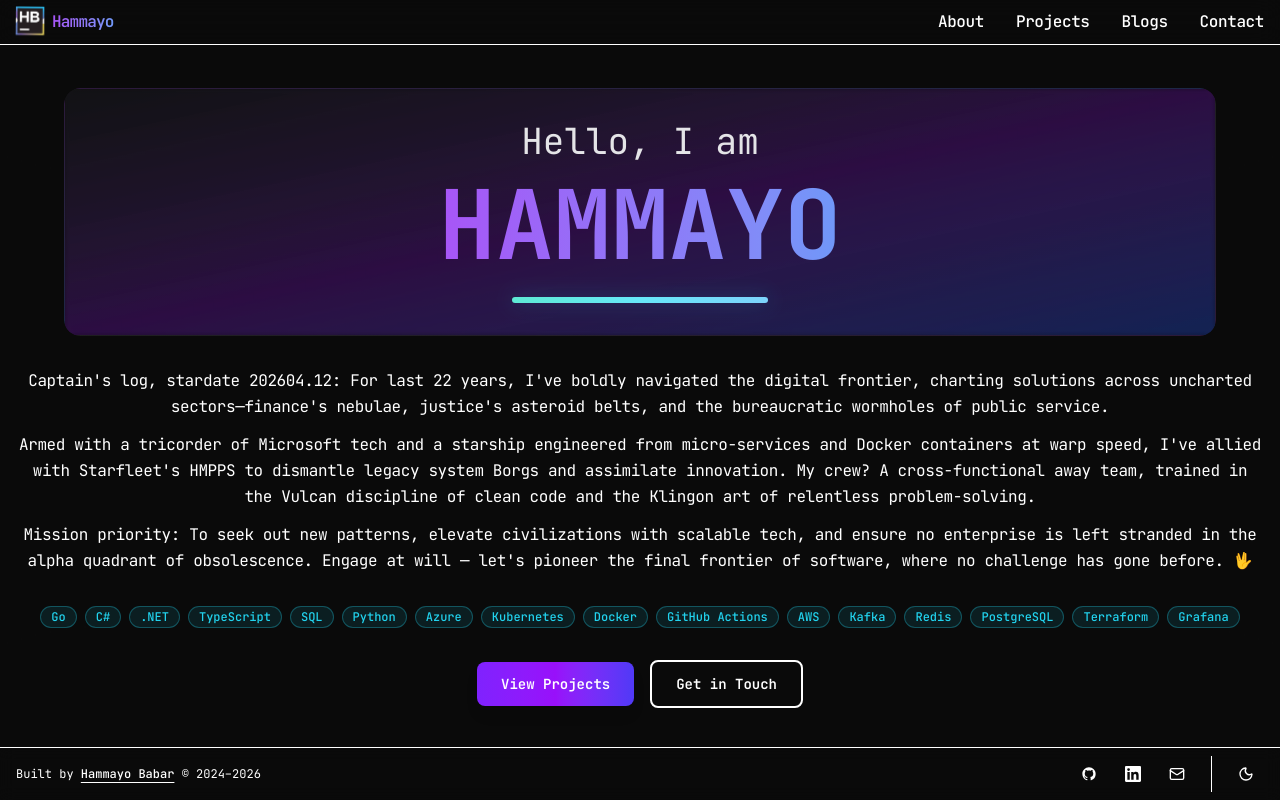
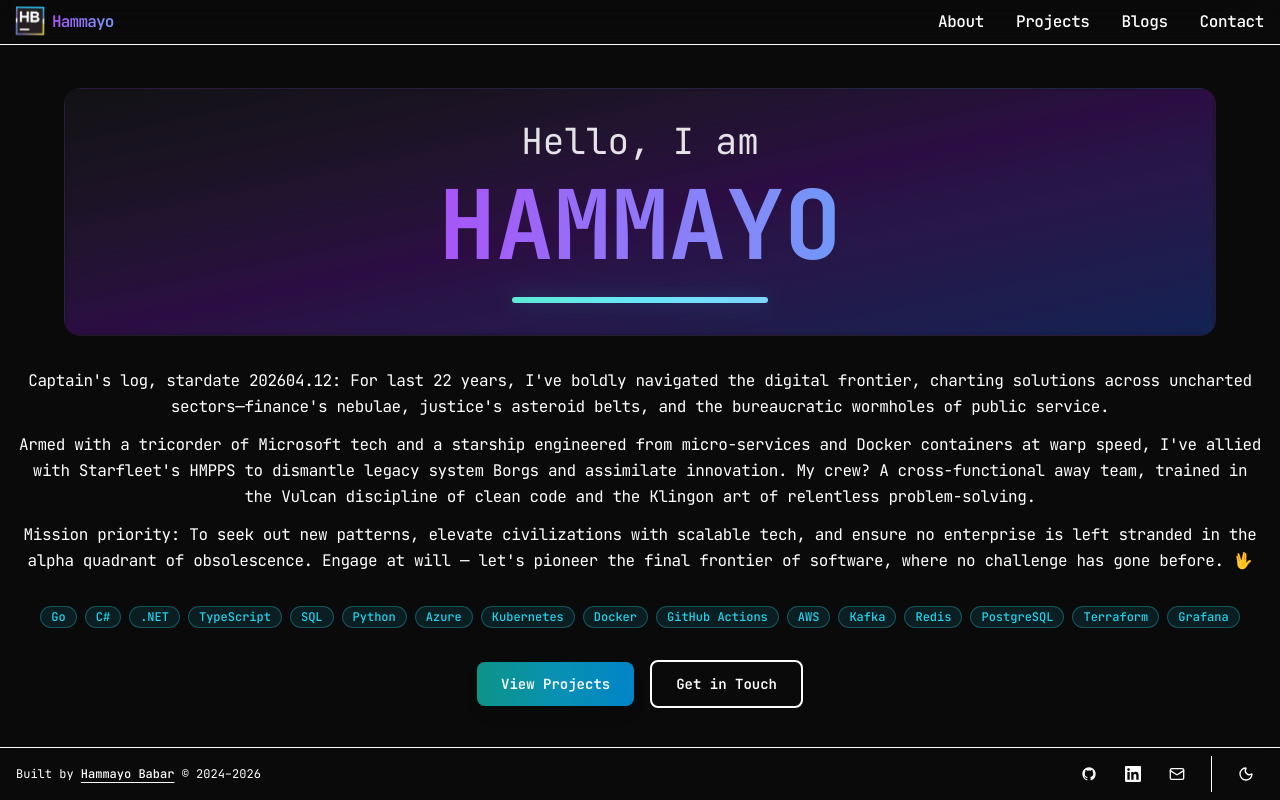
Before and after one commit to hammayo/hammayo.github.io, a Next.js app: page / in a window 1280 px wide. Built offline with nearby package versions, Linux system fonts and the light colour scheme.

Commit message:
feat: update ctaButton to use scheme-button-gradient and scheme accent

```diff
--- a/src/design/variants.ts
+++ b/src/design/variants.ts
@@ -69,8 +69,8 @@ export const ctaButton = cva(
   {
     variants: {
       variant: {
-        gradient: 'bg-gradient-to-r from-violet-600 via-purple-600 to-indigo-600 text-white font-semibold shadow-lg hover:from-violet-500 hover:via-purple-500 hover:to-indigo-500 hover:shadow-violet-500/40 hover:scale-[1.03] active:scale-[0.97] focus-visible:ring-violet-500',
-        ghost:    'border-2 border-foreground/40 text-foreground font-semibold hover:border-violet-400 hover:text-violet-400 hover:bg-violet-500/10 hover:scale-[1.03] active:scale-[0.97] focus-visible:ring-border',
+        gradient: 'scheme-button-gradient text-white font-semibold shadow-lg hover:opacity-90 hover:shadow-xl hover:scale-[1.03] active:scale-[0.97] focus-visible:ring-[var(--scheme-accent)]',
+        ghost:    'border-2 border-foreground/40 text-foreground font-semibold hover:border-[var(--scheme-accent)] hover:text-[var(--scheme-accent)] hover:bg-[var(--scheme-accent)]/10 hover:scale-[1.03] active:scale-[0.97] focus-visible:ring-border',
       },
     },
     defaultVariants: {
```
